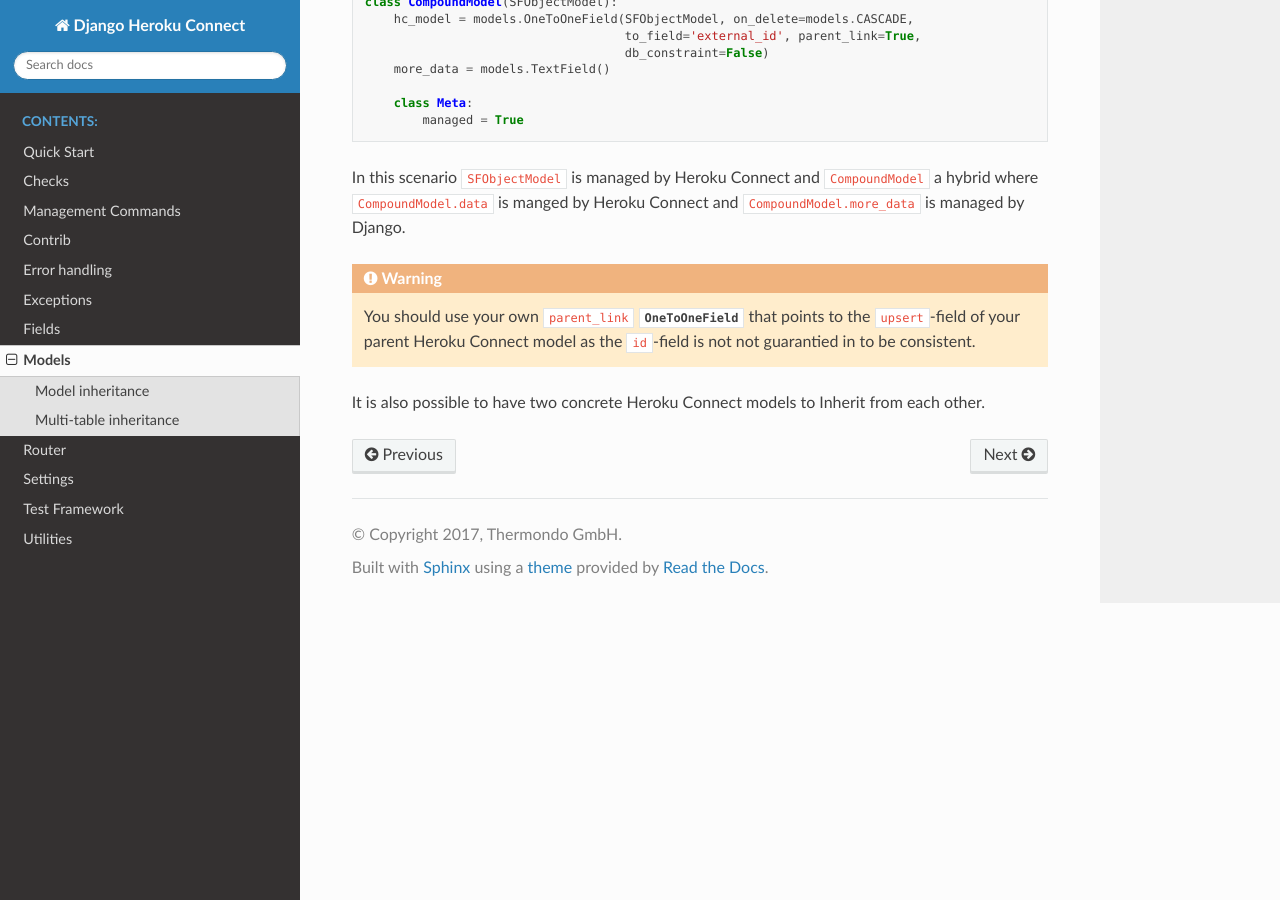
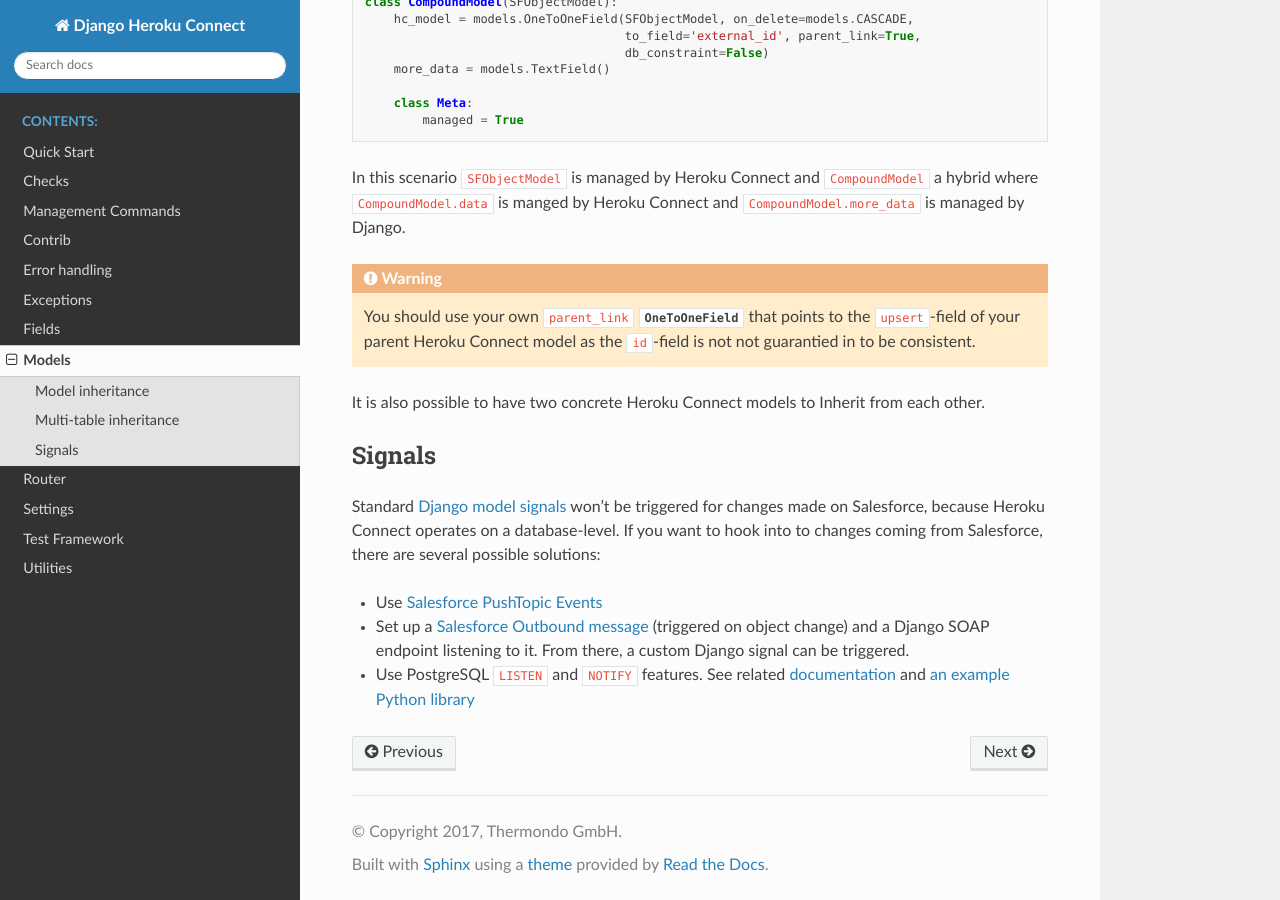
Before and after one commit to thermondo/django-heroku-connect, a Sphinx documentation site: the page built from docs/models.rst, in a window 1280 px wide and 900 px high, scrolled down 1127 px. Built offline with Sphinx 7.4.7 and the Read the Docs theme 2.0.0, drawn with Linux system fonts in a browser that asks for light colours.

Commit message:
[doc] Add a note on Django signals (#105)
Co-authored-by: Johannes Maron <info@johanneshoppe.com>

```diff
--- a/docs/models.rst
+++ b/docs/models.rst
@@ -79,3 +79,19 @@
 each other.
 
 .. _`Multi-table inheritance`: https://docs.djangoproject.com/en/stable/topics/db/models/#multi-table-inheritance
+
+Signals
+-------
+
+Standard `Django model signals`_ won't be triggered for changes made on Salesforce, because Heroku Connect operates on a database-level.
+If you want to hook into to changes coming from Salesforce, there are several possible solutions:
+
+* Use `Salesforce PushTopic Events`_
+* Set up a `Salesforce Outbound message`_ (triggered on object change) and a Django SOAP endpoint listening to it. From there, a custom Django signal can be triggered.
+* Use PostgreSQL ``LISTEN`` and ``NOTIFY`` features. See related `documentation`_ and `an example Python library`_
+
+.. _`Salesforce PushTopic Events`: https://developer.salesforce.com/docs/atlas.en-us.api_streaming.meta/api_streaming/pushtopic_events_intro.htm
+.. _`Django model signals`: https://docs.djangoproject.com/en/3.1/ref/signals/#module-django.db.models.signals
+.. _`Salesforce Outbound message`: https://developer.salesforce.com/docs/atlas.en-us.api.meta/api/sforce_api_om_outboundmessaging_understanding.htm
+.. _`documentation`: https://www.postgresql.org/docs/13/sql-notify.html
+.. _`an example Python library`: https://github.com/djrobstep/pgnotify
```
